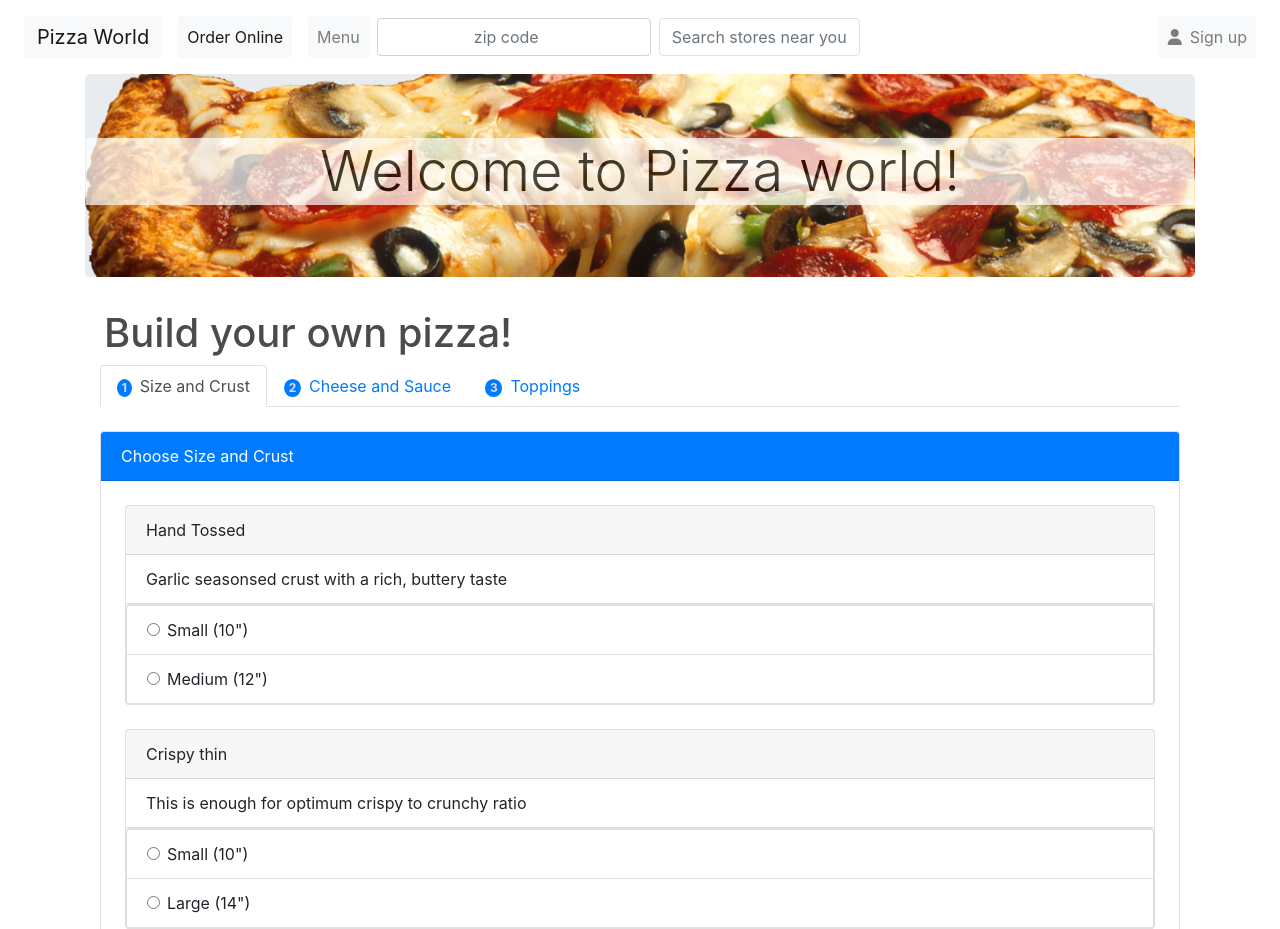
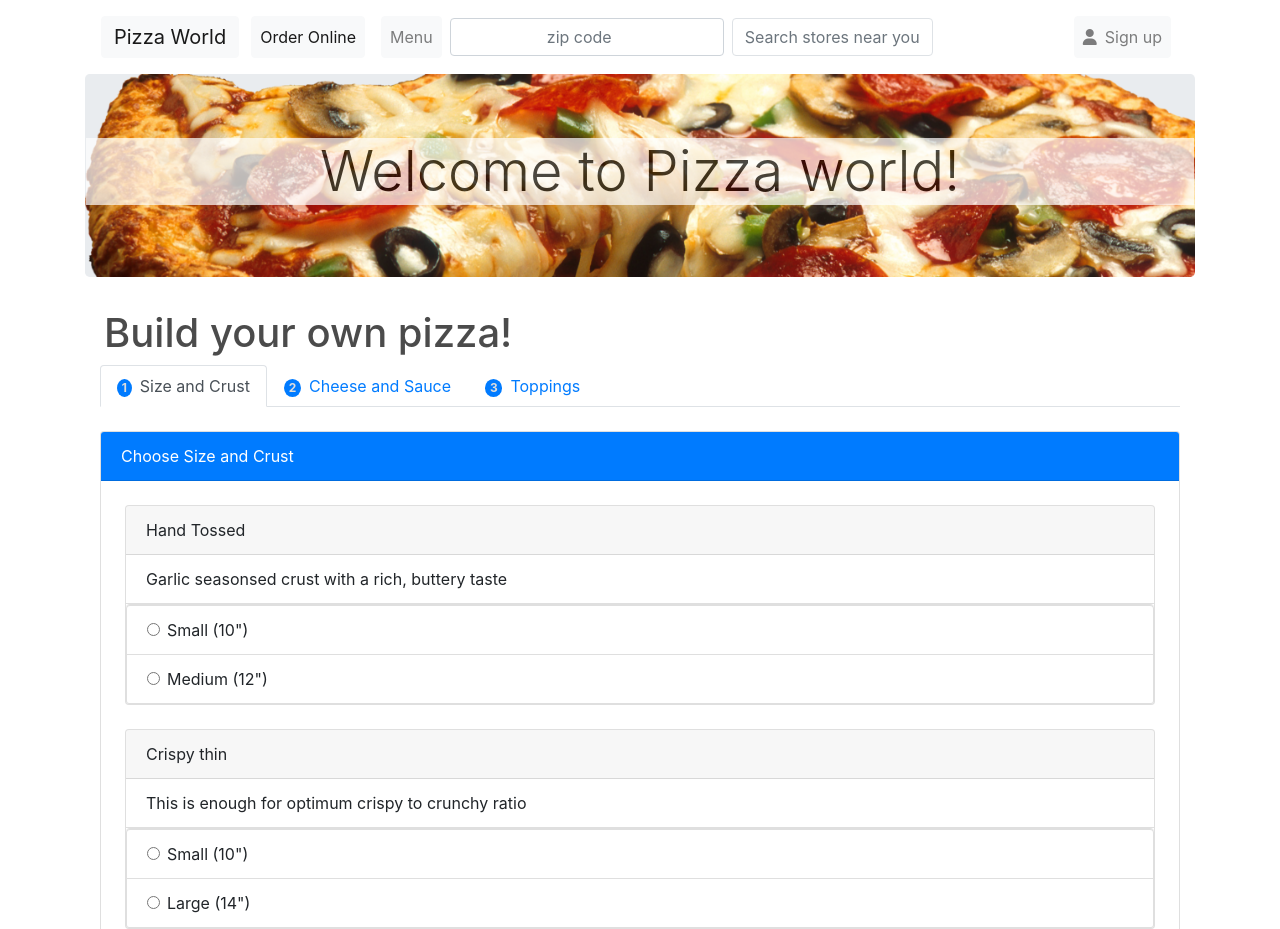
Before and after one commit to UzielCarranza/codeup-web-exercises, a plain HTML site: page order-pizza.html in a window 1280 px wide. Shown: the top 929 px of the page. Drawn offline with nearby package versions, Linux system fonts and the light colour scheme.

Commit message:
completed exercise

```diff
--- a/order-pizza.html
+++ b/order-pizza.html
@@ -13,8 +13,9 @@
     <link rel="stylesheet" href="css/custom.css">
 </head>
 <body>
+<nav class="container">
 <nav class="navbar navbar-expand-lg navbar-light">
-    <a class="navbar-brand btn btn-light m-2 " href="#">Pizza World</a>
+    <a class="navbar-brand btn btn-light mr-1 " href="#">Pizza World</a>
     <button class="navbar-toggler" type="button" data-toggle="collapse" data-target="#navbarSupportedContent"
             aria-controls="navbarSupportedContent" aria-expanded="false" aria-label="Toggle navigation">
         <span class="navbar-toggler-icon"></span>
@@ -39,6 +40,7 @@
             </li>
         </ul>
     </div>
+</nav>
 </nav>
 <div class="container mb-4">
     <div class="jumbotron--img jumbotron text-center d-none d-lg-block d-xl-block">
```
Also changed, not shown: css/custom.css (line endings or trailing spaces).
